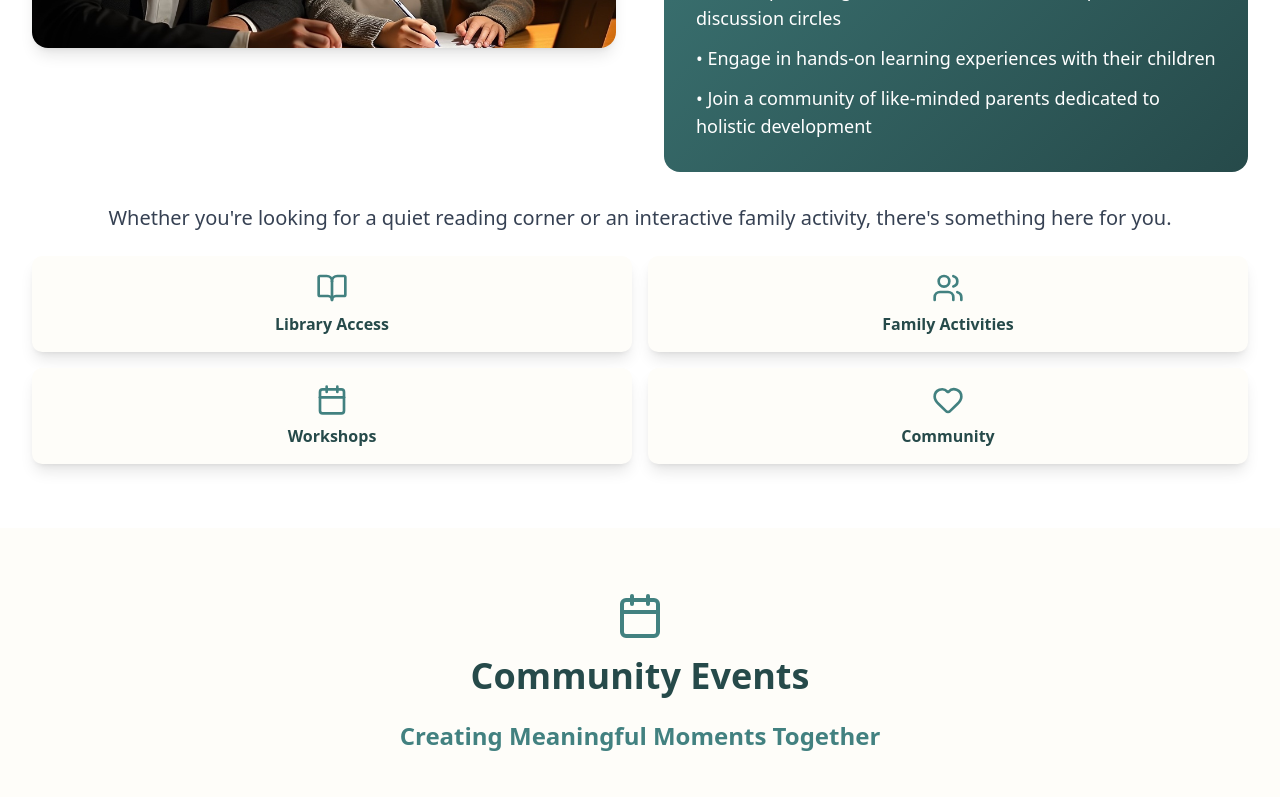
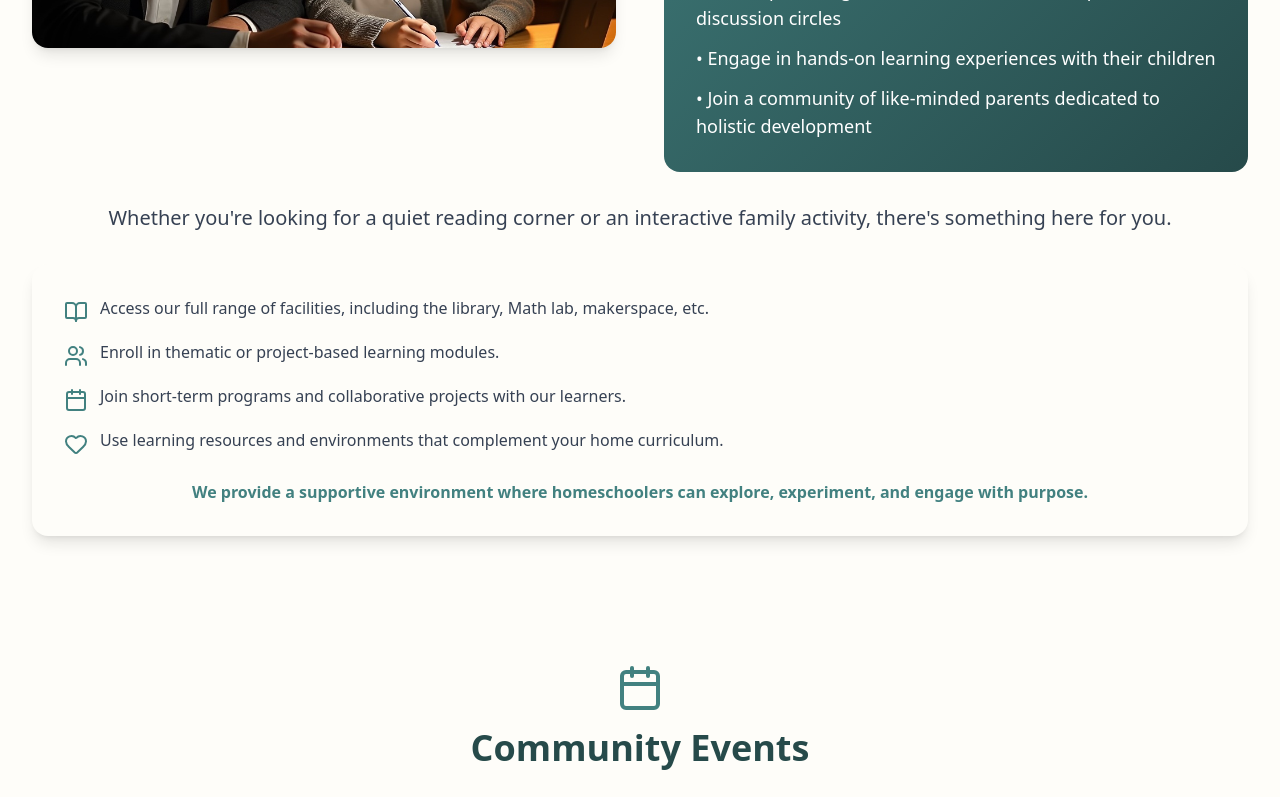
Before and after one commit to redoxfusion/khudischool, a Next.js app: page /community in a window 1280 px wide. Shown: the part 1944-2741 px from the top of the page. Built offline with nearby package versions, Linux system fonts and the light colour scheme.

Commit message:
fixed community

```diff
--- a/src/app/(routes)/about/page.jsx
+++ b/src/app/(routes)/about/page.jsx
@@ -16,7 +16,7 @@ export default function AboutPage() {
       </section>
 
       {/* Vision & Mission */}
-      <section className="py-16 bg-white">
+      <section className="py-16 bg-[#FEFDF9]">
         <div className="max-w-7xl mx-auto px-4 sm:px-6 lg:px-8">
           <div className="grid grid-cols-1 lg:grid-cols-2 gap-12">
             {/* Vision */}
@@ -90,7 +90,7 @@ export default function AboutPage() {
       </section>
 
       {/* Message from the CEO Section */}
-      <section className="py-16 bg-white">
+      <section className="py-16 bg-[#FEFDF9]">
       <div className="max-w-7xl mx-auto px-4 sm:px-6 lg:px-8">
         <div className="bg-gradient-to-br from-[#B2B5A9] to-[#778985] text-[#264A4A] p-8 rounded-3xl shadow-xl">
           <div className="flex flex-col lg:flex-row lg:items-center gap-8">
@@ -127,7 +127,7 @@ export default function AboutPage() {
             {/* Image on desktop - appears on right side */}
             <div className="hidden lg:block flex-shrink-0 lg:w-1/3">
               <img
-                src="/path-to-ceo-image.jpg"
+                src="/ceo.png"
                 alt="CEO Abubakar Khan Lodhi"
                 className="rounded-2xl shadow-lg w-full h-auto object-cover"
               />
@@ -165,7 +165,7 @@ export default function AboutPage() {
       </section>
 
       {/* Values Section */}
-      <section className="py-16 bg-white">
+      <section className="py-16 bg-[#FEFDF9]">
         <div className="max-w-7xl mx-auto px-4 sm:px-6 lg:px-8">
           <div className="text-center mb-12">
             <h2 className="text-4xl font-bold text-[#264A4A] mb-4">Our Values</h2>
--- a/src/app/(routes)/admissions/page.jsx
+++ b/src/app/(routes)/admissions/page.jsx
@@ -45,7 +45,7 @@ export default function AdmissionsPage() {
       </section>
 
       {/* Application Type Selection */}
-      <section className="py-16 bg-white">
+      <section className="py-16 bg-[#FEFDF9]">
         <div className="max-w-4xl mx-auto px-4 sm:px-6 lg:px-8">
           <div className="text-center mb-12">
             <h2 className="text-4xl font-bold text-[#264A4A] mb-6">Choose Your Path</h2>
--- a/src/app/(routes)/community/page.jsx
+++ b/src/app/(routes)/community/page.jsx
@@ -18,7 +18,7 @@ export default function CommunityPage() {
       </section>
 
       {/* Community Philosophy */}
-      <section className="py-16 bg-white">
+      <section className="py-16 bg-[#FEFDF9]">
         <div className="max-w-7xl mx-auto px-4 sm:px-6 lg:px-8">
           <div className="text-center mb-12">
             <Heart className="w-12 h-12 text-[#428180] mx-auto mb-4" />
@@ -56,7 +56,7 @@ export default function CommunityPage() {
               />
             </div>
           </div>
-          <div className="bg-white p-8 rounded-2xl shadow-lg mt-8">
+          <div className="bg-[#FEFDF9] p-8 rounded-2xl shadow-lg mt-8">
             <ul className="space-y-4">
               <li className="flex items-start">
                 <BookOpen className="w-6 h-6 text-[#428180] mr-3 mt-1 flex-shrink-0" />
@@ -89,7 +89,7 @@ export default function CommunityPage() {
       </section>
 
       {/* For Families */}
-      <section className="py-16 bg-white">
+      <section className="py-16 bg-[#FEFDF9]">
         <div className="max-w-7xl mx-auto px-4 sm:px-6 lg:px-8">
           <div className="grid grid-cols-1 lg:grid-cols-2 gap-12 items-center">
             <div className="relative w-full h-64 md:h-80 rounded-2xl overflow-hidden shadow-lg">
@@ -120,24 +120,35 @@ export default function CommunityPage() {
               Whether you're looking for a quiet reading corner or an interactive family activity, there's something
               here for you.
             </p>
-            <div className="grid grid-cols-2 gap-4">
-              <div className="bg-[#FEFDF9] p-4 rounded-lg text-center shadow-lg">
-                <BookOpen className="w-8 h-8 text-[#428180] mx-auto mb-2 " />
-                <h4 className="font-semibold text-[#264A4A]">Library Access</h4>
-              </div>
-              <div className="bg-[#FEFDF9] p-4 rounded-lg text-center shadow-lg">
-                <Users className="w-8 h-8 text-[#428180] mx-auto mb-2" />
-                <h4 className="font-semibold text-[#264A4A]">Family Activities</h4>
-              </div>
-              <div className="bg-[#FEFDF9] p-4 rounded-lg text-center shadow-lg">
-                <Calendar className="w-8 h-8 text-[#428180] mx-auto mb-2" />
-                <h4 className="font-semibold text-[#264A4A]">Workshops</h4>
-              </div>
-              <div className="bg-[#FEFDF9] p-4 rounded-lg text-center shadow-lg">
-                <Heart className="w-8 h-8 text-[#428180] mx-auto mb-2" />
-                <h4 className="font-semibold text-[#264A4A]">Community</h4>
-              </div>
-            </div>
+            <div className="bg-[#FEFDF9] p-8 rounded-2xl shadow-lg mt-8">
+            <ul className="space-y-4">
+              <li className="flex items-start">
+                <BookOpen className="w-6 h-6 text-[#428180] mr-3 mt-1 flex-shrink-0" />
+                <span className="text-gray-700">
+                  Access our full range of facilities, including the library, Math lab, makerspace, etc.
+                </span>
+              </li>
+              <li className="flex items-start">
+                <Users className="w-6 h-6 text-[#428180] mr-3 mt-1 flex-shrink-0" />
+                <span className="text-gray-700">Enroll in thematic or project-based learning modules.</span>
+              </li>
+              <li className="flex items-start">
+                <Calendar className="w-6 h-6 text-[#428180] mr-3 mt-1 flex-shrink-0" />
+                <span className="text-gray-700">
+                  Join short-term programs and collaborative projects with our learners.
+                </span>
+              </li>
+              <li className="flex items-start">
+                <Heart className="w-6 h-6 text-[#428180] mr-3 mt-1 flex-shrink-0" />
+                <span className="text-gray-700">
+                  Use learning resources and environments that complement your home curriculum.
+                </span>
+              </li>
+            </ul>
+            <p className="text-[#428180] font-semibold mt-6">
+              We provide a supportive environment where homeschoolers can explore, experiment, and engage with purpose.
+            </p>
+          </div>
           </div>
         </div>
       </section>
--- a/src/app/globals.css
+++ b/src/app/globals.css
@@ -15,7 +15,7 @@
   .logo-position {
     top: -0.5rem; /* adjust as needed */
     left: -1rem;  /* adjust as needed */
-    background:#FEFDF9;
+
   }
 }
 
@@ -23,6 +23,7 @@
   body {
     padding-left: 25px;
     padding-right: 25px;
+    background:#FEFDF9;
   }
 
   #no-body-padding {
```
